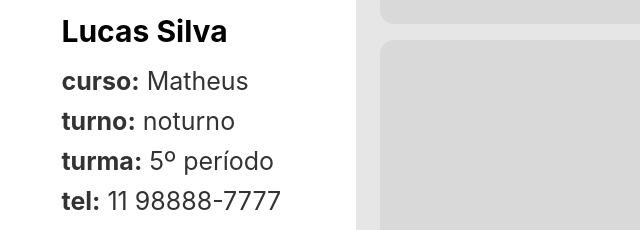
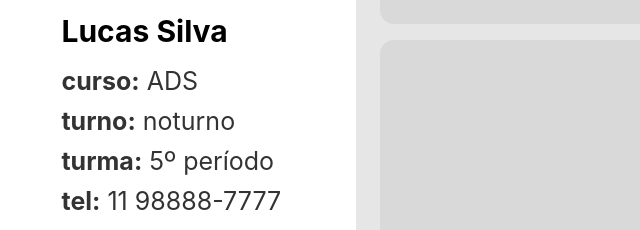
Before and after one commit to davi-cade/sistema-achados-perdidos, a plain HTML site: page perfil.html in a window 1280 px wide. Shown: the part 334-564 px from the top of the page, 0-640 px from the left. Drawn offline with Linux system fonts and the light colour scheme.

Commit message:
Add files via upload

```diff
--- a/perfil.html
+++ b/perfil.html
@@ -13,7 +13,7 @@
         <div class="foto-placeholder"></div>
         <h1 class="nome-usuario">Lucas Silva</h1>
         <ul class="dados-lista">
-            <li><strong>curso:</strong> Matheus</li>
+            <li><strong>curso:</strong> ADS</li>
             <li><strong>turno:</strong> noturno</li>
             <li><strong>turma:</strong> 5º período</li>
             <li><strong>tel:</strong> 11 98888-7777</li>
```
